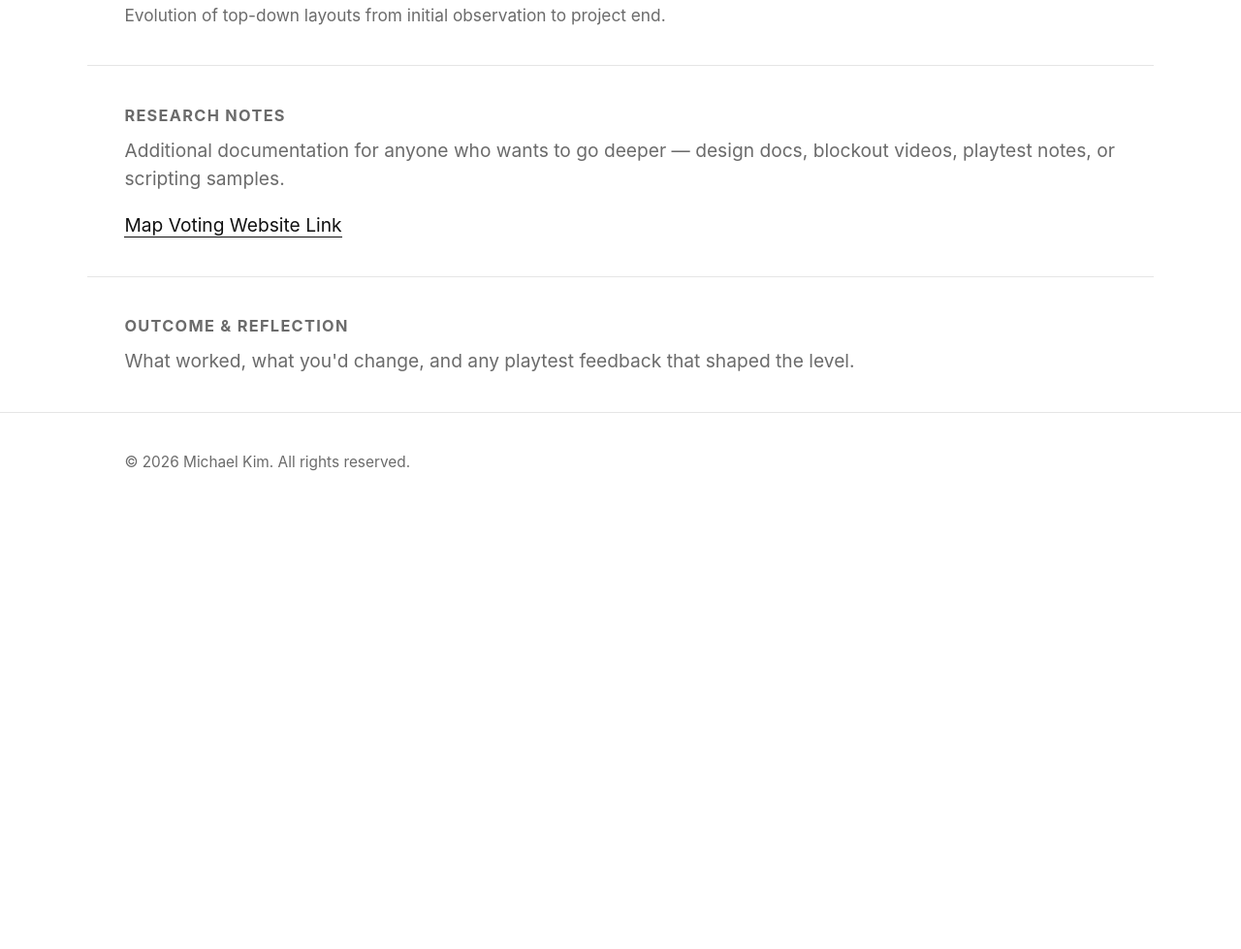
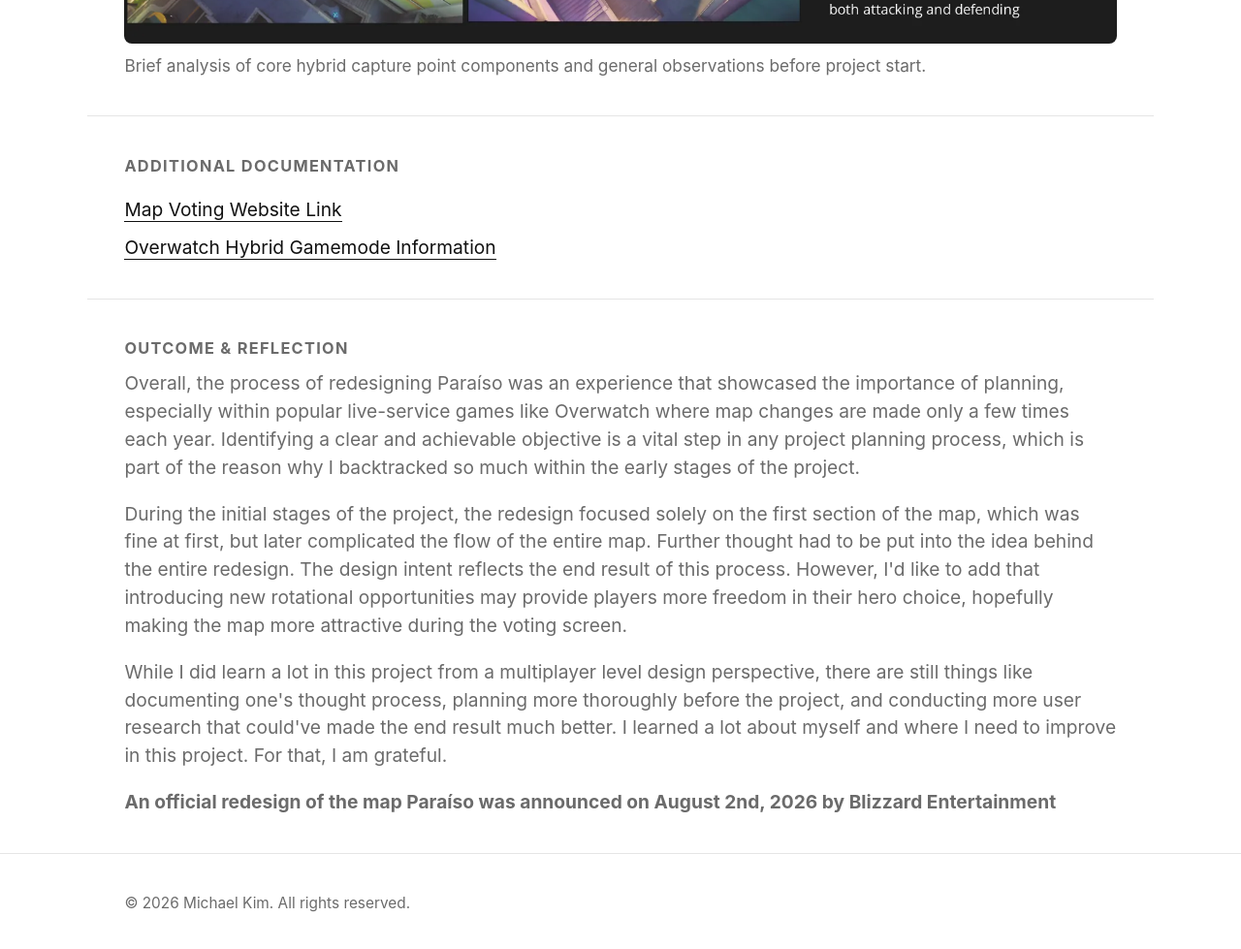
Before and after one commit to mooklek/mooklek.github.io, a plain HTML site: page project_paraiso.html in a window 1280 px wide. Shown: the part 5051-6030 px from the top of the page at 97% size. Before the commit the page ends 5577 px from the top, so only its background shows below. Drawn offline with Linux system fonts and the light colour scheme.

Commit message:
Paraiso Project Section Finish

```diff
--- a/project_paraiso.html
+++ b/project_paraiso.html
@@ -219,8 +219,13 @@
             <p><b>Why wasn't third point changed at all?</b></p>
             <p>
               In my opinion, the third point of Paraíso doesn't need a redesign
-              compared to first and second point. Deciding to leave the third point of the map
-              unchanged is a choice I made in order to maintain the pace of the map.
+              compared to first and second point. Deciding to leave the third
+              point of the map unchanged is a choice I made in order to maintain
+              the pace of the map. Disrupting the pace intended for the map may
+              result in unreasonably fast completion times and an overall
+              negative experience. With this idea in mind, a lot of time was
+              spent brainstorming how hero accessibility changes could affect
+              other sections of the map.
             </p>
           </figcaption>
         </div>
@@ -236,8 +241,8 @@
           </div>
           <figcaption class="project-gallery__caption">
             <p>
-              Evolution of top-down layouts from initial observation to project
-              end.
+              Brief analysis of core hybrid capture point components and general
+              observations before project start.
             </p>
           </figcaption>
         </div>
@@ -245,11 +250,8 @@
 
       <!-- ---------- Other Resources ---------- -->
       <section class="project-section container">
-        <h2 class="section-title">Research Notes</h2>
-        <p class="project-section__text">
-          Additional documentation for anyone who wants to go deeper — design
-          docs, blockout videos, playtest notes, or scripting samples.
-        </p>
+        <h2 class="section-title">Additional Documentation</h2>
+        <p class="project-section__text"></p>
         <ul class="project-resources">
           <li class="project-resources__item">
             <a
@@ -260,6 +262,15 @@
               >Map Voting Website Link</a
             >
           </li>
+          <li class="project-resources__item">
+            <a
+              href="https://overwatch.fandom.com/wiki/Hybrid#1_player"
+              class="project-resources__link"
+              target="_blank"
+              rel="noopener noreferrer"
+              >Overwatch Hybrid Gamemode Information</a
+            >
+          </li>
           <!-- Duplicate .project-resources__item for each additional resource -->
         </ul>
       </section>
@@ -268,8 +279,38 @@
       <section class="project-section container">
         <h2 class="section-title">Outcome &amp; Reflection</h2>
         <p class="project-section__text">
-          What worked, what you'd change, and any playtest feedback that shaped
-          the level.
+          Overall, the process of redesigning Paraíso was an experience that
+          showcased the importance of planning, especially within popular
+          live-service games like Overwatch where map changes are made only a
+          few times each year. Identifying a clear and achievable objective is a
+          vital step in any project planning process, which is part of the
+          reason why I backtracked so much within the early stages of the
+          project.
+        </p>
+        <p class="project-section__text">
+          During the initial stages of the project, the redesign focused solely
+          on the first section of the map, which was fine at first, but later
+          complicated the flow of the entire map. Further thought had to be put
+          into the idea behind the entire redesign. The design intent reflects
+          the end result of this process. However, I'd like to add that
+          introducing new rotational opportunities may provide players more
+          freedom in their hero choice, hopefully making the map more attractive
+          during the voting screen.
+        </p>
+        <p class="project-section__text">
+          While I did learn a lot in this project from a multiplayer level
+          design perspective, there are still things like documenting one's
+          thought process, planning more thoroughly before the project, and
+          conducting more user research that could've made the end result much
+          better. I learned a lot about myself and where I need to improve in
+          this project. For that, I am grateful.
+        </p>
+
+        <p class="project-section__text">
+          <b
+            >An official redesign of the map Paraíso was announced on August
+            2nd, 2026 by Blizzard Entertainment
+          </b>
         </p>
       </section>
     </main>
--- a/style.css
+++ b/style.css
@@ -249,6 +249,10 @@ body {
   color: var(--color-muted);
 }
 
+.project-section__text + .project-section__text {
+  margin-top: 1em;
+}
+
 .project-gallery {
   display: flex;
   flex-direction: column;
```
